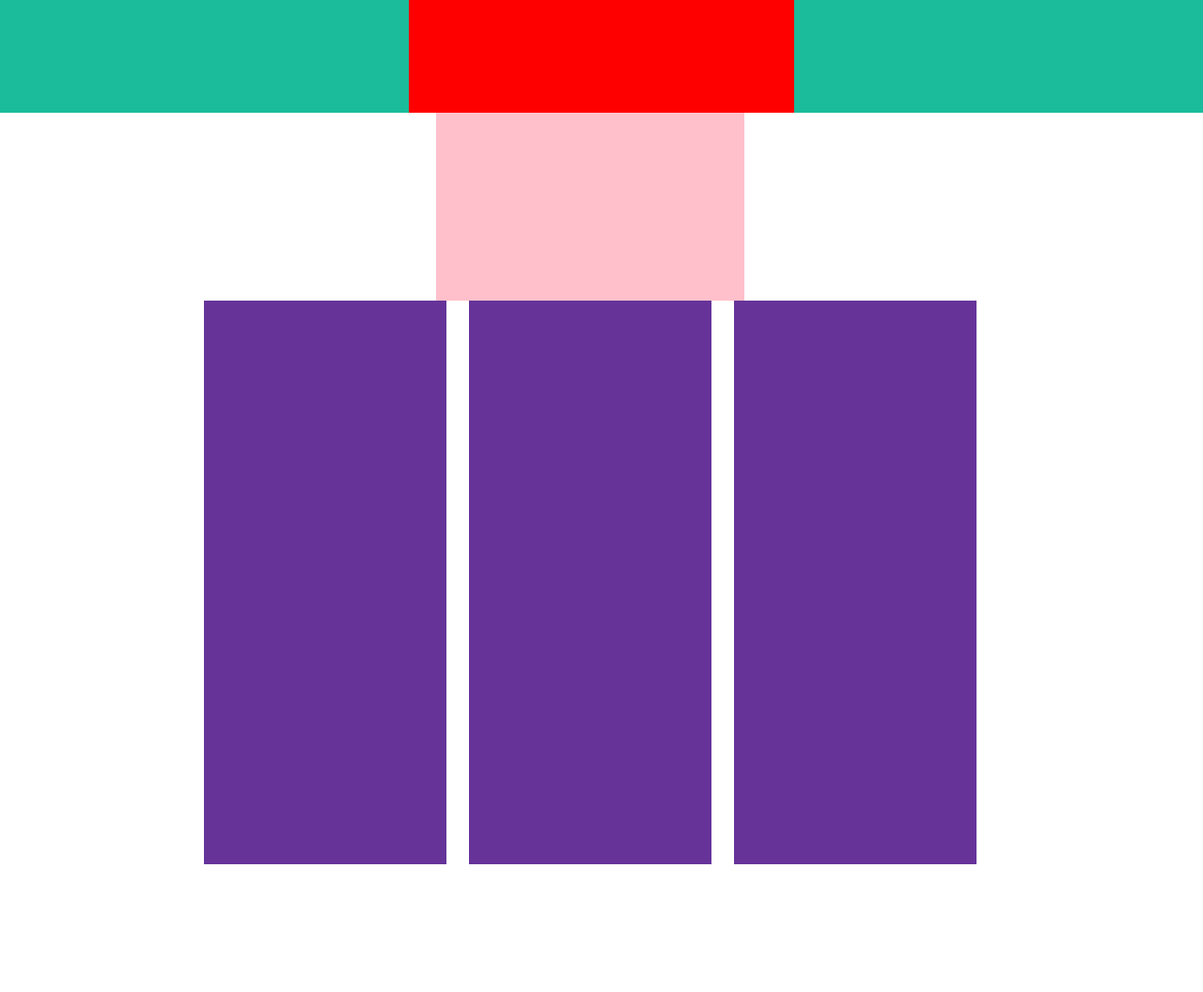
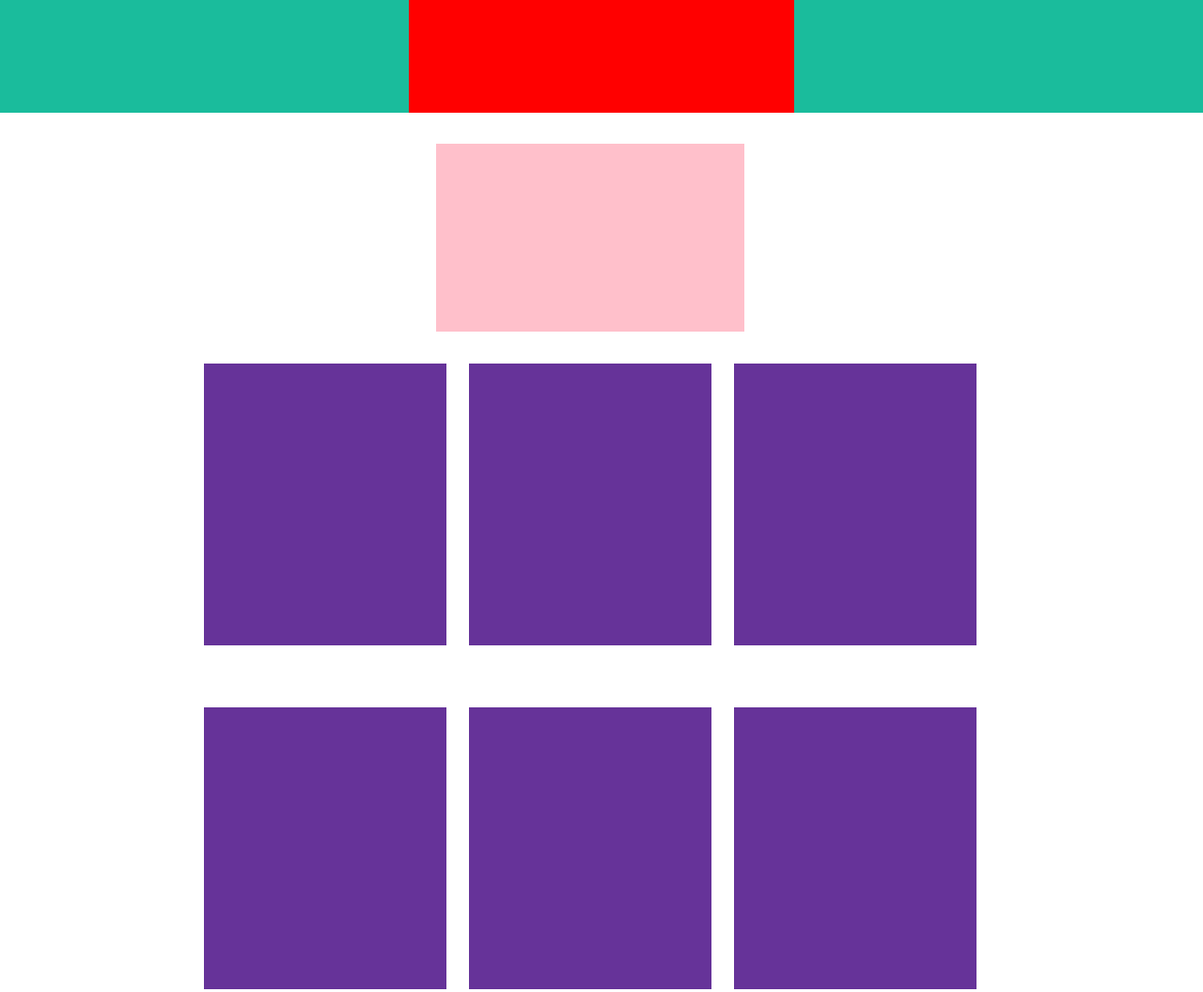
Before and after one commit to Massimo1204/html-css-bootstrap-freelancer, a plain HTML site: page index.html in a window 1280 px wide. Shown: the part 440-1496 px from the top of the page at 94% size. Drawn offline with nearby package versions, Linux system fonts and the light colour scheme.

Commit message:
first section

```diff
--- a/index.html
+++ b/index.html
@@ -36,17 +36,16 @@
         </div>
     </section>
 
-    <section id="portfolio">
-        <div class="container-fluid p-0">
+    <section class="container-fluid p-0">
         <div class="row justify-content-center">
             <div class="col-8">
-                    <div class="row align-items-around">
-                        <div class="row justify-content-center">
+                <div id="portfolio" class="row align-items-around">
+                    <div class="row justify-content-center align-items-center">
                         <div class="col-5">
                             <div class="my-portfolio-filler"></div>
                         </div>
                     </div>
-                        <div class="row justify-content-center">
+                    <div class="row">
                         <div class="col-4">
                             <div class="my-portfolio-img-filler"></div>
                         </div>
@@ -57,7 +56,7 @@
                             <div class="my-portfolio-img-filler"></div>
                         </div>
                     </div>
-                        <div class="row justify-content-center">
+                    <div class="row ">
                         <div class="col-4">
                             <div class="my-portfolio-img-filler"></div>
                         </div>
@@ -71,7 +70,6 @@
                 </div>
             </div>
         </div>
-        </div>
     </section>
 </body>
 </html>
```
Lines whose indentation alone changed are shown as unchanged.
